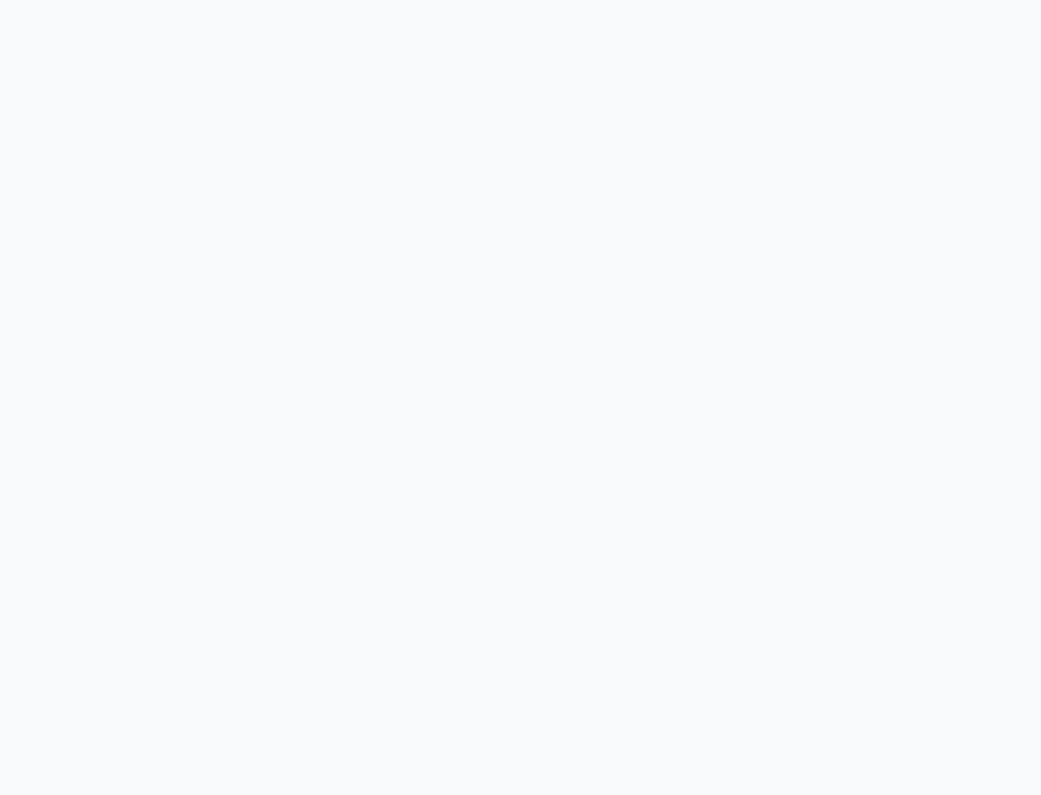
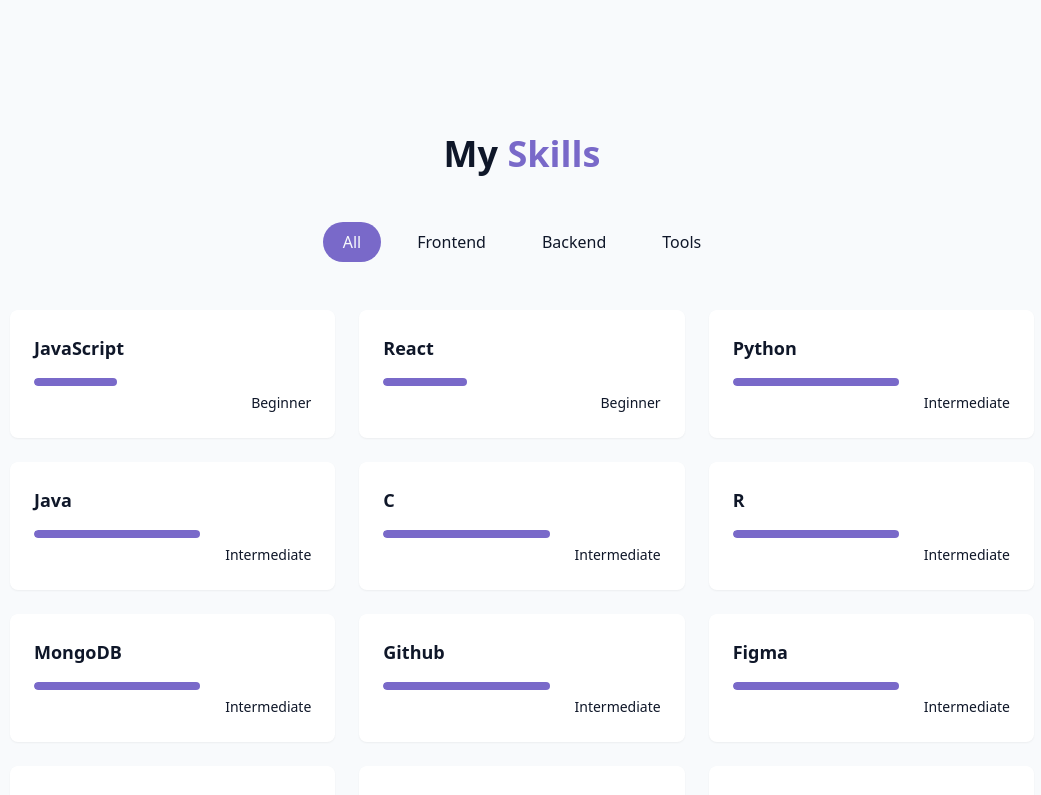
Before and after one commit to vvivivivv/vvivivivv-portfolio, a React (Vite) app: page / in a window 1280 px wide. Shown: the part 1540-2335 px from the top of the page, without its empty margins (118-1159 px from the left). Before the commit the page ends 1578 px from the top, so only its background shows below. Built offline with nearby package versions, Linux system fonts and the light colour scheme.

Commit message:
feat: skills section
list of skills and level

```diff
--- /dev/null
+++ b/src/components/Skills.jsx
@@ -0,0 +1,90 @@
+import { cn } from "../lib/utils";
+import { useState } from "react";
+
+const skills = [
+    // frontend
+    {name: "JavaScript", number: 30, level: "Beginner", caterogy: "frontend"},
+    {name: "React", number: 30, level: "Beginner", caterogy: "frontend"},
+
+    // backend
+    {name: "Python", number: 60, level: "Intermediate", caterogy: "backend"},
+    {name: "Java", number: 60, level: "Intermediate", caterogy: "backend"},
+    {name: "C", number: 60, level: "Intermediate", caterogy: "backend"},
+    {name: "R", number: 60, level: "Intermediate", caterogy: "backend"},
+    {name: "MongoDB", number: 60, level: "Intermediate", caterogy: "backend"},
+
+    // tools
+    {name: "Github", number: 60, level: "Intermediate", caterogy: "tools"},
+    {name: "Figma", number: 60, level: "Intermediate", caterogy: "tools"},
+    {name: "Alteryx", number: 60, level: "Intermediate", caterogy: "tools"},
+    {name: "R Studio", number: 60, level: "Intermediate", caterogy: "tools"},
+    {name: "Spyder", number: 60, level: "Intermediate", caterogy: "tools"},
+    {name: "Canva", number: 90, level: "Proficient", caterogy: "tools"},
+    {name: "Visual Studio Code", number: 90, level: "Proficient", caterogy: "tools"},
+    {name: "Jupyter Notebook", number: 90, level: "Proficient", caterogy: "tools"},
+]
+
+const categories = ["all", "frontend", "backend", "tools"]
+
+export const SkillsSection = () => {
+    const [activeCategory, setActiveCategory] = useState("all");
+
+    return (
+    <section id="skills"
+        className="py-24 px-4 relative bg-secondary/30"
+    >
+        <div className="container mx-auto max-w-5xl">
+            <h2 className="text-3xl md:text-4xl font-bold mb-12 text-center">
+                My <span className="text-primary"> Skills</span>
+            </h2>
+
+            <div className="flex flex-wrap justify-center gap-4 mb-12">
+                {categories.map((category, key) => (
+                    <button
+                        key={key}
+                        onClick={() => setActiveCategory(category)}
+                        className={cn(
+                            "px-5 py-2 rounded-full transition-colors duration-300 capitalize",
+                            activeCategory === category
+                                ? "bg-primary text-primary-foreground"
+                                : "bg-secondary/70 text-foreground hover: bg-secondary"
+                        )}
+                    >
+                        {category}
+                    </button>
+                ))}
+            </div>
+
+            <div className="grid grid-cols-1 sm:grid-cos-2 lg:grid-cols-3 gap-6">
+                {skills.map((skills, key) => (
+                    <div
+                        key={key}
+                        className="bg-card p-6 rounded-lg shadow-xs card-hover"
+                    >
+                        <div className="text-left mb-4">
+                            <h3 className="font-semibold text-lg">
+                                {skills.name}
+                            </h3>
+                        </div>
+
+                        <div className="w-full bg-secondary/50 h-2 rounded-full overflow-hidden">
+                            <div
+                                className="bg-primary h-2 rounded-full origin-left animate-[grow_1.5s_ease-out"
+                                style={{width:skills.number + "%"}}
+
+                            />
+                        </div>
+
+                        <div className="text-right mt-1">
+                            <span className="text-sm muted-foreground">{skills.level}</span>
+                        </div>
+                    </div>
+                ))}
+
+            </div>
+
+        </div>
+
+     </section>
+    );
+};
--- a/src/pages/Home.jsx
+++ b/src/pages/Home.jsx
@@ -2,6 +2,7 @@
 import { NavBar } from "../components/NavBar"
 import { HomeSection } from "../components/HomeSection";
 import { AboutSection } from "../components/AboutSection";
+import { SkillsSection } from "../components/Skills";
 
 export const Home = () => {
   return (
@@ -17,6 +18,7 @@
       <main>
         <HomeSection />
         <AboutSection />
+        <SkillsSection />
       </main>
       {/* footer */}
   </div>
```
